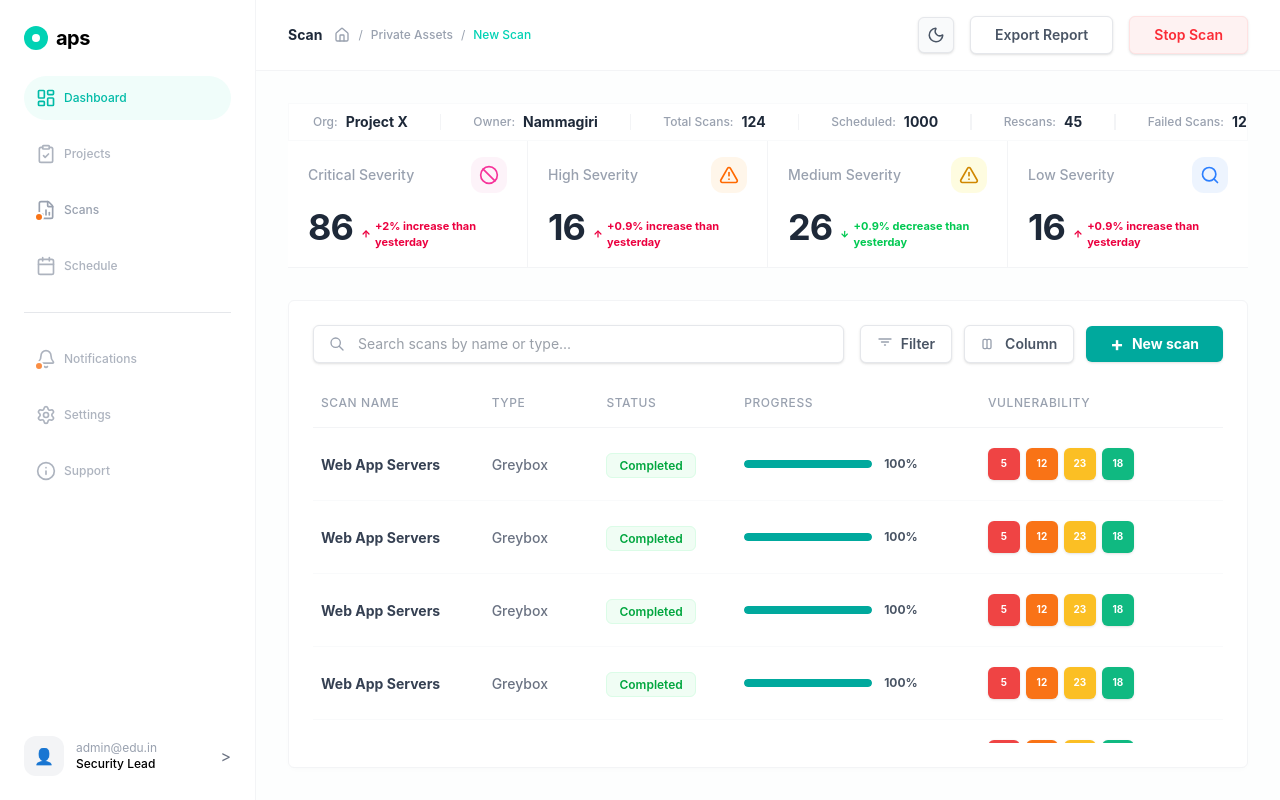
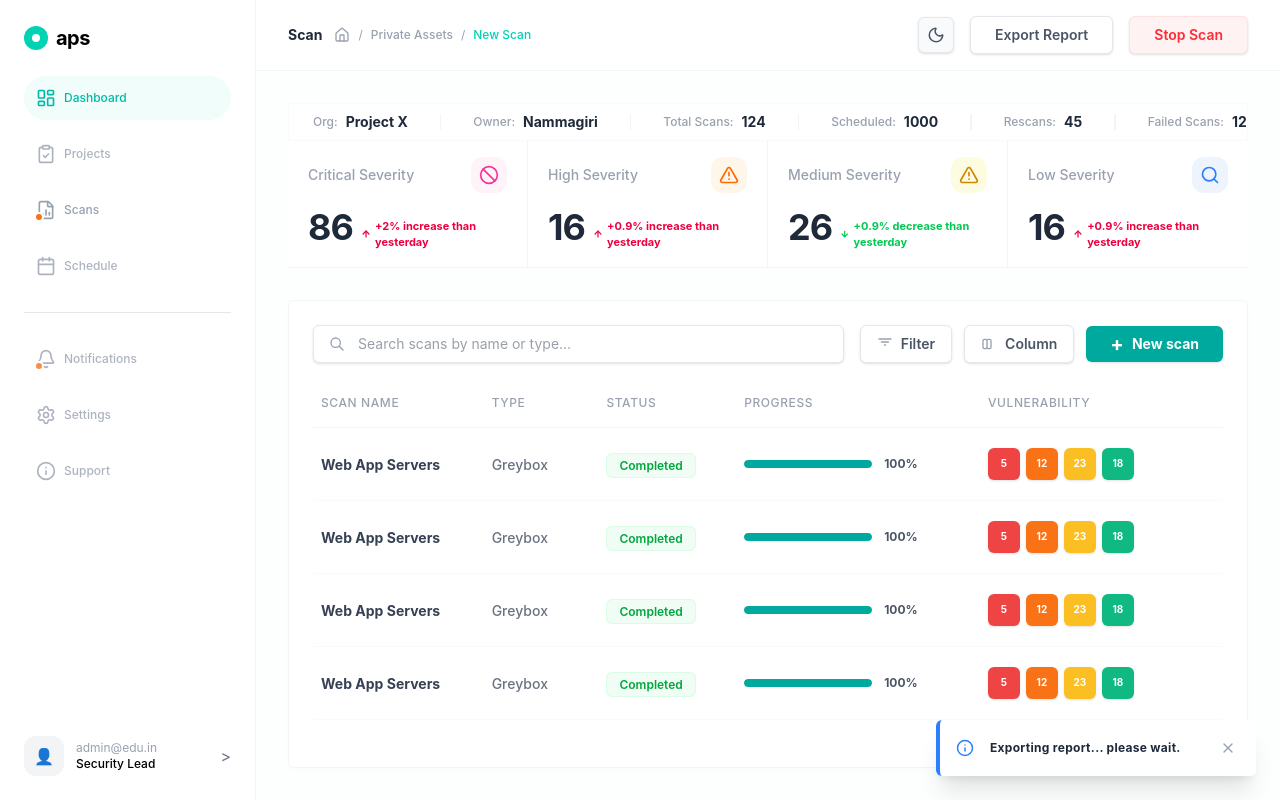
Before and after one commit to aditi-upadhyay/fenrir-security-assessment, a React (Vite) app: page /home in a window 1280 px wide. Both pictures are taken after a click on the button "Export Report". Built offline with nearby package versions, Linux system fonts and the light colour scheme.

Commit message:
feat(toast): Integrated toast component and fixed page not found error

```diff
--- a/src/components/Navbar.tsx
+++ b/src/components/Navbar.tsx
@@ -1,8 +1,10 @@
-import React from 'react';
 import { Home } from 'lucide-react';
 import ThemeToggle from './ThemeToggle';
+import { useToast } from '../context/ToastContext';
 
 const Navbar: React.FC = () => {
+    const { showToast } = useToast();
+
     return (
         <nav className="flex flex-wrap items-center justify-between px-4 sm:px-6 lg:px-8 py-3 lg:py-4 bg-white dark:bg-gray-900 border-b border-gray-100 dark:border-gray-800 shrink-0 gap-3 transition-colors duration-300">
             <div className="flex items-center gap-2 sm:gap-3 min-w-0">
@@ -18,10 +20,16 @@ const Navbar: React.FC = () => {
 
             <div className="flex items-center gap-2 sm:gap-4">
                 <ThemeToggle />
-                <button className="px-3 sm:px-6 py-2 text-xs sm:text-sm font-semibold text-gray-600 dark:text-gray-400 bg-white dark:bg-gray-800 border border-gray-200 dark:border-gray-700 rounded-md hover:bg-gray-50 dark:hover:bg-gray-700 transition-colors shadow-sm whitespace-nowrap">
+                <button
+                    onClick={() => showToast('Exporting report... please wait.', 'info')}
+                    className="px-3 sm:px-6 py-2 text-xs sm:text-sm font-semibold text-gray-600 dark:text-gray-400 bg-white dark:bg-gray-800 border border-gray-200 dark:border-gray-700 rounded-md hover:bg-gray-50 dark:hover:bg-gray-700 transition-colors shadow-sm whitespace-nowrap"
+                >
                     Export Report
                 </button>
-                <button className="px-3 sm:px-6 py-2 text-xs sm:text-sm font-semibold text-red-500 bg-red-50 dark:bg-red-950/30 border border-red-100 dark:border-red-900/50 rounded-md hover:bg-red-100 dark:hover:bg-red-900/50 transition-colors shadow-sm whitespace-nowrap">
+                <button
+                    onClick={() => showToast('Scan stopped successfully.', 'success')}
+                    className="px-3 sm:px-6 py-2 text-xs sm:text-sm font-semibold text-red-500 bg-red-50 dark:bg-red-950/30 border border-red-100 dark:border-red-900/50 rounded-md hover:bg-red-100 dark:hover:bg-red-900/50 transition-colors shadow-sm whitespace-nowrap"
+                >
                     Stop Scan
                 </button>
             </div>
--- /dev/null
+++ b/src/context/ToastContext.tsx
@@ -0,0 +1,96 @@
+import React, { createContext, useContext, useState, useCallback } from 'react';
+import { CheckCircle, AlertCircle, Info, X } from 'lucide-react';
+
+export type ToastType = 'success' | 'error' | 'info';
+
+interface Toast {
+    id: string;
+    message: string;
+    type: ToastType;
+}
+
+interface ToastContextType {
+    showToast: (message: string, type?: ToastType) => void;
+}
+
+const ToastContext = createContext<ToastContextType | undefined>(undefined);
+
+export const useToast = () => {
+    const context = useContext(ToastContext);
+    if (!context) {
+        throw new Error('useToast must be used within a ToastProvider');
+    }
+    return context;
+};
+
+export const ToastProvider: React.FC<{ children: React.ReactNode }> = ({ children }) => {
+    const [toasts, setToasts] = useState<Toast[]>([]);
+
+    const removeToast = useCallback((id: string) => {
+        setToasts((prev) => prev.filter((toast) => toast.id !== id));
+    }, []);
+
+    const showToast = useCallback((message: string, type: ToastType = 'success') => {
+        const id = Math.random().toString(36).substr(2, 9);
+        setToasts((prev) => [...prev, { id, message, type }]);
+
+        // Auto-dismiss after 3 seconds
+        setTimeout(() => {
+            removeToast(id);
+        }, 3000);
+    }, [removeToast]);
+
+    return (
+        <ToastContext.Provider value={{ showToast }}>
+            {children}
+            {/* Toast Container */}
+            <div className="fixed bottom-6 right-6 z-[9999] flex flex-col gap-3 pointer-events-none">
+                {toasts.map((toast) => (
+                    <ToastComponent
+                        key={toast.id}
+                        message={toast.message}
+                        type={toast.type}
+                        onClose={() => removeToast(toast.id)}
+                    />
+                ))}
+            </div>
+        </ToastContext.Provider>
+    );
+};
+
+const ToastComponent: React.FC<{ message: string; type: ToastType; onClose: () => void }> = ({ message, type, onClose }) => {
+    const styles = {
+        success: {
+            bg: 'bg-white dark:bg-gray-900',
+            border: 'border-green-500',
+            icon: <CheckCircle size={18} className="text-green-500" />
+        },
+        error: {
+            bg: 'bg-white dark:bg-gray-900',
+            border: 'border-red-500',
+            icon: <AlertCircle size={18} className="text-red-500" />
+        },
+        info: {
+            bg: 'bg-white dark:bg-gray-900',
+            border: 'border-blue-500',
+            icon: <Info size={18} className="text-blue-500" />
+        }
+    }[type];
+
+    return (
+        <div className={`
+            ${styles.bg} ${styles.border} border-l-4 text-gray-800 dark:text-gray-100 px-4 py-4 rounded-md shadow-xl
+            flex items-center gap-4 animate-slide-up pointer-events-auto
+            min-w-[320px] max-w-md transition-all duration-300
+        `}>
+            <div className="shrink-0">{styles.icon}</div>
+            <span className="flex-1 text-xs font-bold tracking-wide leading-relaxed">{message}</span>
+            <button
+                onClick={onClose}
+                className="text-gray-400 hover:text-gray-600 dark:text-gray-500 dark:hover:text-gray-300 transition-colors p-1"
+            >
+                <X size={16} />
+            </button>
+        </div>
+    );
+};
--- a/src/index.css
+++ b/src/index.css
@@ -1,3 +1,18 @@
 @import "tailwindcss";
 
 @custom-variant dark (&:where(.dark, .dark *));
+
+@keyframes slide-up {
+  from {
+    transform: translateY(100%);
+    opacity: 0;
+  }
+  to {
+    transform: translateY(0);
+    opacity: 1;
+  }
+}
+
+.animate-slide-up {
+  animation: slide-up 0.3s ease-out forwards;
+}
--- a/src/main.tsx
+++ b/src/main.tsx
@@ -3,11 +3,14 @@ import { createRoot } from 'react-dom/client'
 import './index.css'
 import App from './App.tsx'
 import { ThemeProvider } from './context/ThemeContext.tsx'
+import { ToastProvider } from './context/ToastContext.tsx'
 
 createRoot(document.getElementById('root')!).render(
   <StrictMode>
     <ThemeProvider>
-      <App />
+      <ToastProvider>
+        <App />
+      </ToastProvider>
     </ThemeProvider>
   </StrictMode>,
 )
```
Also changed, not shown: 1 other file (tests, documents, lock files or other folders).
